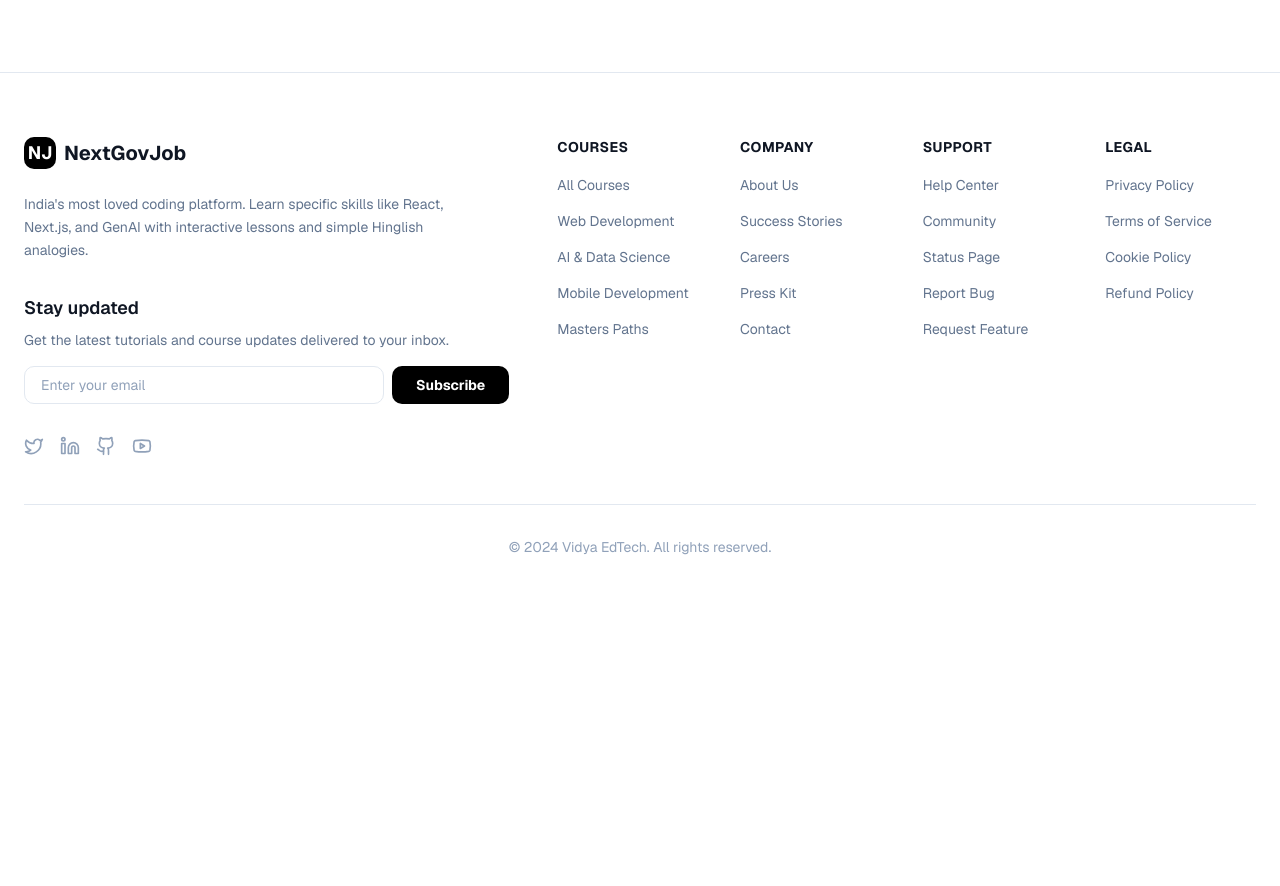
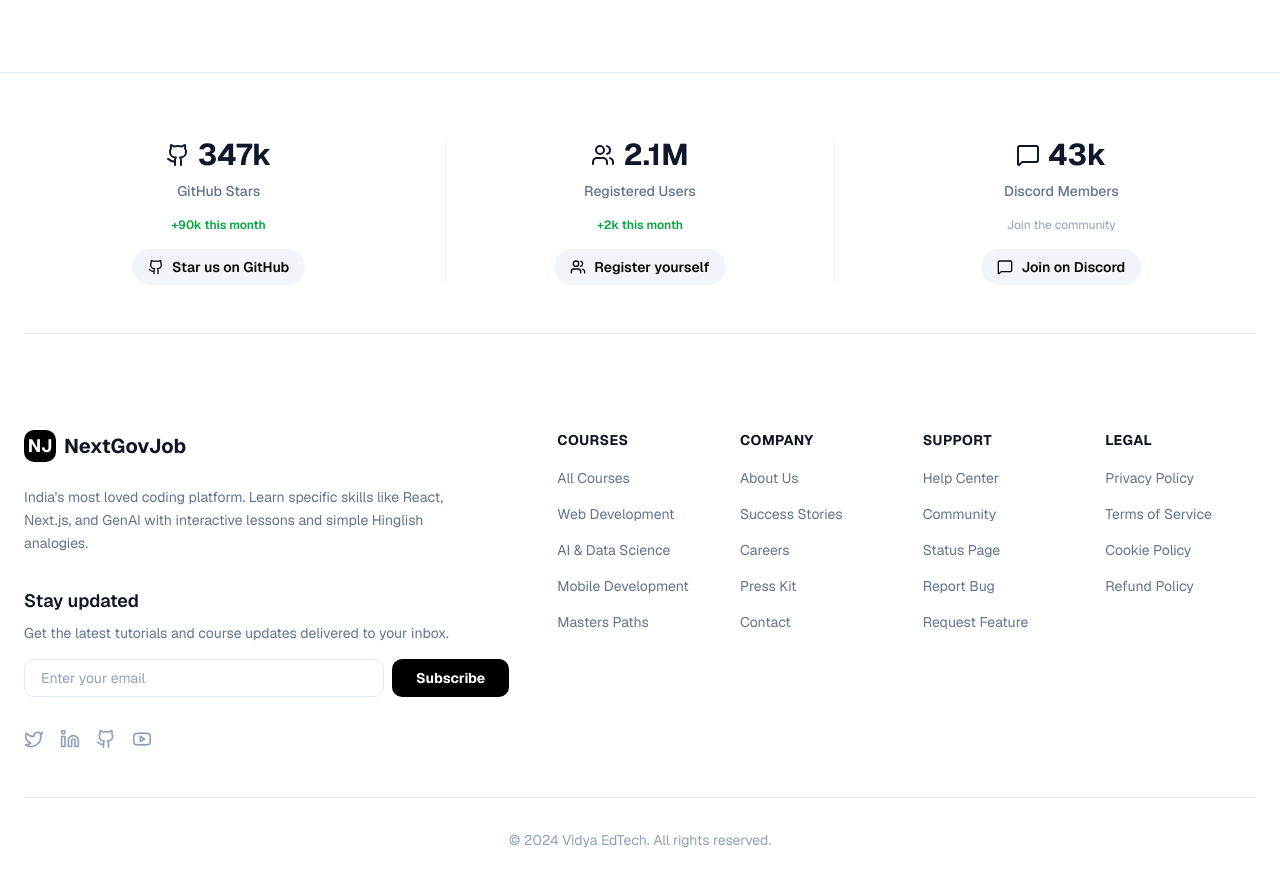
Before and after one commit to seshu1234/vidya, a Next.js app: page / in a window 1280 px wide. Shown: the part 9140-10026 px from the top of the page. Before the commit the page ends 9761 px from the top, so only its background shows below. Built offline with nearby package versions, Linux system fonts and the light colour scheme.

Commit message:
/auth route changed

```diff
--- a/src/components/footer.tsx
+++ b/src/components/footer.tsx
@@ -1,7 +1,7 @@
 "use client";
 
 import { motion } from "motion/react";
-import { Github, Linkedin, Twitter, Youtube } from "lucide-react";
+import { Github, Linkedin, Twitter, Youtube, MessageSquare, Users } from "lucide-react";
 
 const ANIMATION_DURATION = 0.6;
 const DELAY_INCREMENT = 0.1;
@@ -98,6 +98,67 @@
           viewport={{ once: true }}
           whileInView={{ opacity: 1, y: 0 }}
         >
+
+        {/* Community Stats Section (New) */}
+        <div className="lg:col-span-12 mb-12 border-b border-slate-200 dark:border-slate-800 pb-12">
+            <div className="grid grid-cols-1 md:grid-cols-3 gap-8 text-center">
+                {/* GitHub */}
+                <div className="flex flex-col items-center group">
+                    <div className="mb-2 flex items-center gap-2 text-slate-900 dark:text-white font-bold text-3xl">
+                        <Github className="h-6 w-6" />
+                        <span>347k</span>
+                    </div>
+                    <div className="text-sm font-medium text-slate-500 dark:text-slate-400 mb-4">GitHub Stars</div>
+                    <p className="text-xs text-green-600 font-semibold mb-4">+90k this month</p>
+                    <motion.a
+                        href="https://github.com"
+                        target="_blank"
+                        className="inline-flex items-center gap-2 px-4 py-2 rounded-full bg-slate-100 dark:bg-slate-900 text-sm font-semibold hover:bg-slate-200 dark:hover:bg-slate-800 transition-colors"
+                        whileHover={{ scale: 1.05 }}
+                        whileTap={{ scale: 0.95 }}
+                    >
+                        <Github className="h-4 w-4" /> Star us on GitHub
+                    </motion.a>
+                </div>
+
+                {/* Users */}
+                <div className="flex flex-col items-center group border-l border-r border-slate-100 dark:border-slate-800/50">
+                    <div className="mb-2 flex items-center gap-2 text-slate-900 dark:text-white font-bold text-3xl">
+                        <Users className="h-6 w-6" />
+                        <span>2.1M</span>
+                    </div>
+                    <div className="text-sm font-medium text-slate-500 dark:text-slate-400 mb-4">Registered Users</div>
+                    <p className="text-xs text-green-600 font-semibold mb-4">+2k this month</p>
+                    <motion.a
+                        href="/register"
+                        className="inline-flex items-center gap-2 px-4 py-2 rounded-full bg-slate-100 dark:bg-slate-900 text-sm font-semibold hover:bg-slate-200 dark:hover:bg-slate-800 transition-colors"
+                        whileHover={{ scale: 1.05 }}
+                        whileTap={{ scale: 0.95 }}
+                    >
+                        <Users className="h-4 w-4" /> Register yourself
+                    </motion.a>
+                </div>
+
+                {/* Discord */}
+                <div className="flex flex-col items-center group">
+                    <div className="mb-2 flex items-center gap-2 text-slate-900 dark:text-white font-bold text-3xl">
+                        <MessageSquare className="h-6 w-6" />
+                        <span>43k</span>
+                    </div>
+                    <div className="text-sm font-medium text-slate-500 dark:text-slate-400 mb-4">Discord Members</div>
+                    <p className="text-xs text-slate-400 mb-4">Join the community</p>
+                    <motion.a
+                        href="https://discord.com"
+                        target="_blank"
+                        className="inline-flex items-center gap-2 px-4 py-2 rounded-full bg-slate-100 dark:bg-slate-900 text-sm font-semibold hover:bg-slate-200 dark:hover:bg-slate-800 transition-colors"
+                        whileHover={{ scale: 1.05 }}
+                        whileTap={{ scale: 0.95 }}
+                    >
+                        <MessageSquare className="h-4 w-4" /> Join on Discord
+                    </motion.a>
+                </div>
+            </div>
+        </div>
           {/* Company Info & Newsletter */}
           <div className="lg:col-span-5">
             <motion.div
```
Also changed, not shown: src/app/auth/forgot-password/page.tsx (renamed from src/app/(auth)/forgot-password/page.tsx), src/app/auth/layout.tsx (renamed from src/app/(auth)/layout.tsx), src/app/auth/login/page.tsx (renamed from src/app/(auth)/login/page.tsx), src/app/auth/register/page.tsx (renamed from src/app/(auth)/register/page.tsx), src/app/auth/verify-otp/page.tsx (renamed from src/app/(auth)/verify-otp/page.tsx).
